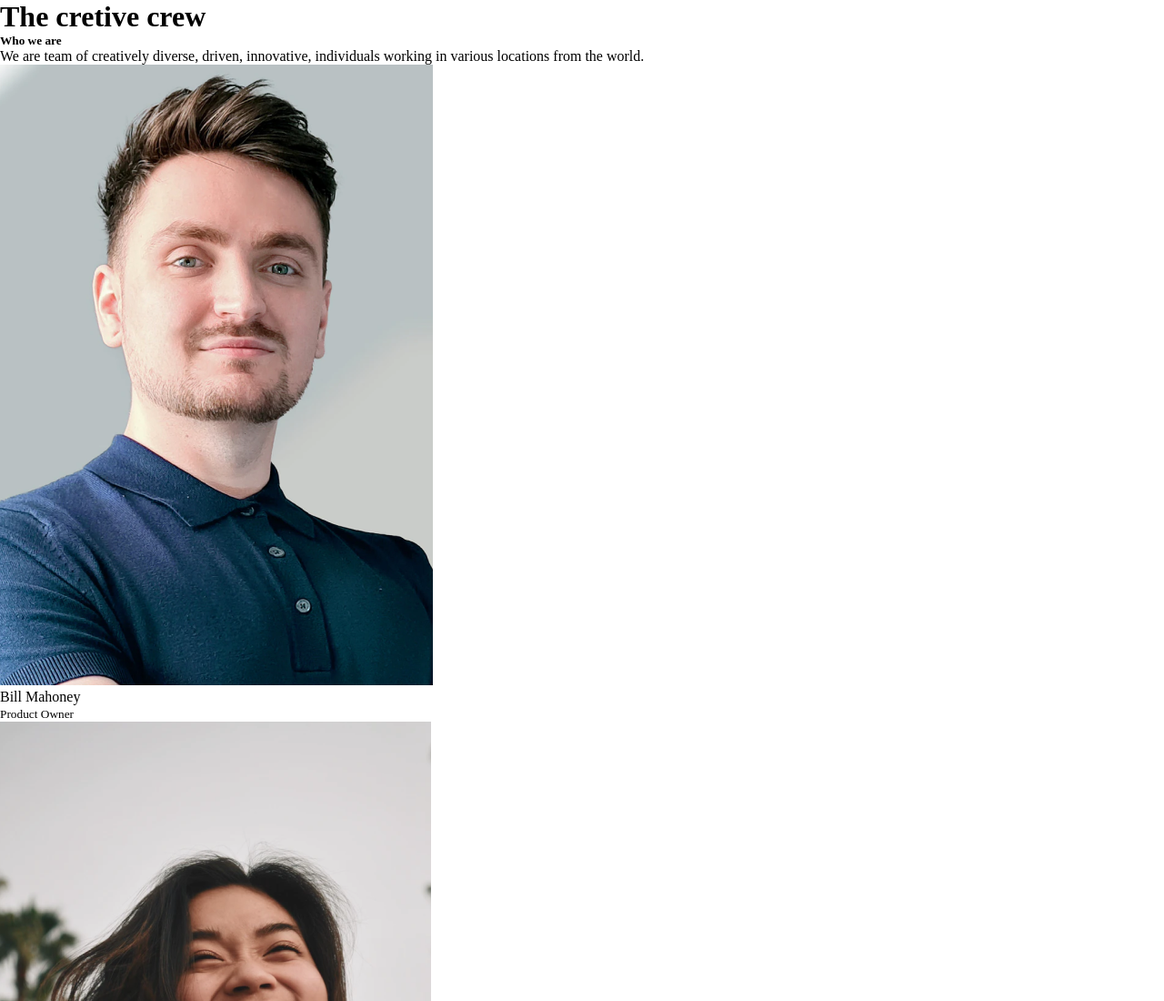
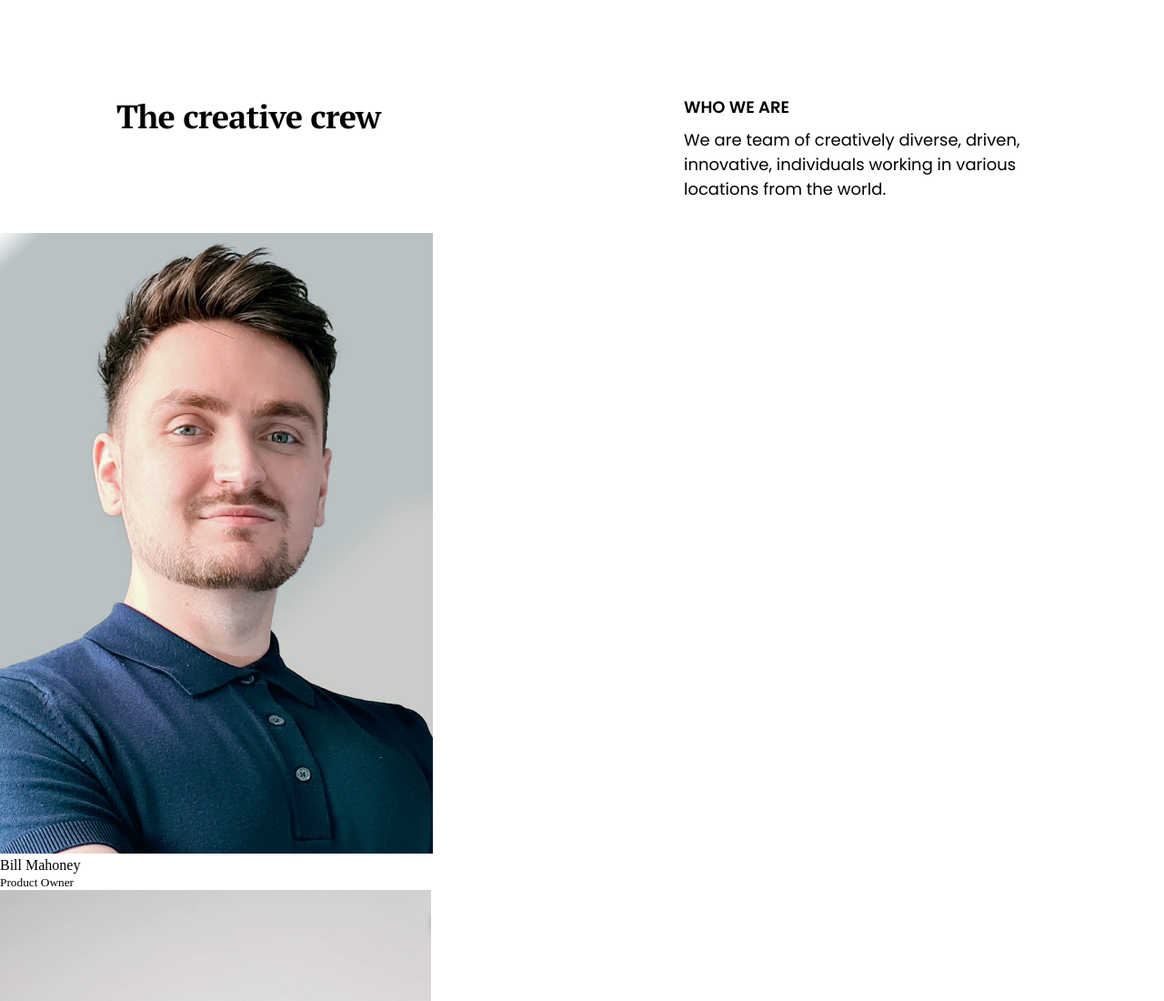
Before and after one commit to neonita/devchallenges, a plain HTML site: page Responsive-Web-Developer/my-team-page-master/index.html in a window 1280 px wide. Shown: the top 1100 px of the page at 91% size. Drawn offline with Linux system fonts and the light colour scheme.

Commit message:
styled the header according to the Figma design

```diff
--- a/Responsive-Web-Developer/my-team-page-master/index.html
+++ b/Responsive-Web-Developer/my-team-page-master/index.html
@@ -25,10 +25,10 @@
   <body>
     <header>
       <div class="title">
-        <h1>The cretive crew</h1>
+        <h1>The creative crew</h1>
       </div>
       <div class="description">
-        <h5>Who we are</h5>
+        <h3>Who we are</h3>
         <p>
           We are team of creatively diverse, driven, innovative, individuals
           working in various locations from the world.
--- a/Responsive-Web-Developer/my-team-page-master/style.css
+++ b/Responsive-Web-Developer/my-team-page-master/style.css
@@ -19,6 +19,47 @@
   --text-sm: 0.875rem;
   --text-md: 1.125rem;
   --text-lg: 2.25rem;
+
+  --lineheight-xs: 0.994rem;
+  --lineheight-sm: 1.067rem;
+  --lineheight-md: 1.688rem;
+  --lineheight-lg: 2.981rem;
+}
+
+header {
+  display: flex;
+  justify-content: space-between;
+  align-items: flex-start;
+  height: 16em;
+  padding: 6.5em 8em;
+}
+
+/* div.title {} */
+
+h1 {
+  font-family: var(--serif-font);
+  font-size: var(--text-lg);
+  font-weight: 700;
+  letter-spacing: -0.045rem;
+}
+
+div.description {
+  font-family: var(--sans-serif-font);
+  width: 25em;
+}
+
+.description h3 {
+  font-size: var(--text-md);
+  font-weight: 600;
+  line-height: var(--lineheight-md);
+  margin-bottom: 0.5em;
+  text-transform: uppercase;
+}
+
+.description p {
+  font-size: var(--text-md);
+  font-weight: 400;
+  line-height: var(--lineheight-md);
 }
 
 /*
```
